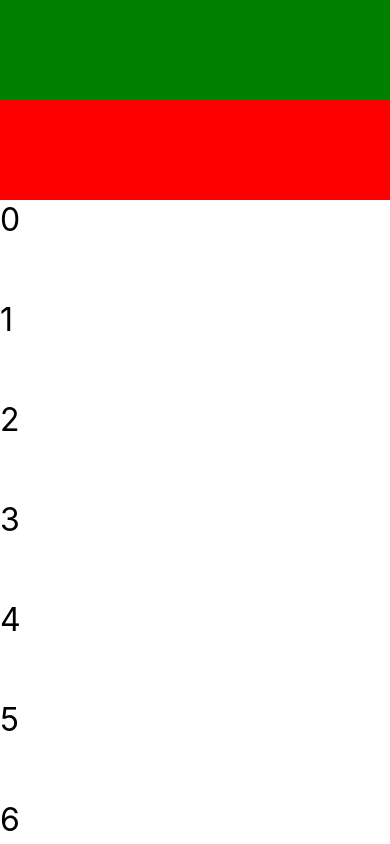
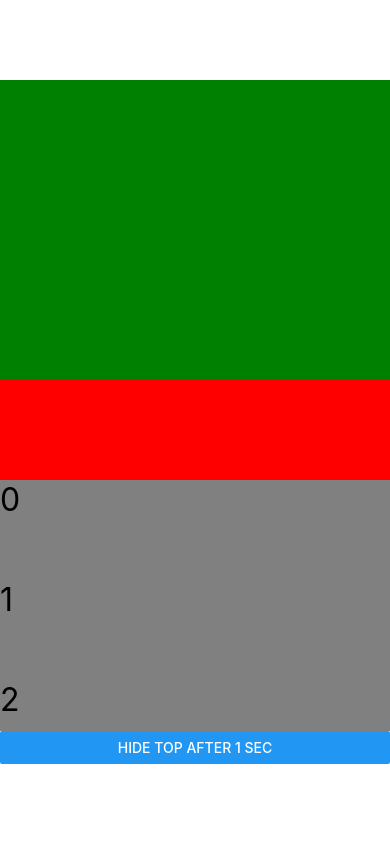
Before and after one commit to Bardiamist/diff, a React Native app: screen / in a window 390 px wide. Built offline with nearby package versions, Linux system fonts and the light colour scheme.

Commit message:
Reproduce problem

```diff
--- a/App.tsx
+++ b/App.tsx
@@ -1,11 +1,11 @@
 import {
   useState,
   useMemo,
-  useEffect,
 } from 'react';
 import {
   View,
   Text,
+  Button,
   Animated,
 } from 'react-native';
 
@@ -35,27 +35,31 @@ function App(): React.JSX.Element {
     ],
   }), [scrollAnimatedValue]);
 
-  useEffect(() => {
-    setTimeout(() => {
-      setIsNeedToHideTop(!isNeedToHideTop);
-    }, 3000);
-  }, [isNeedToHideTop]);
-
   return (
+    <View style={{ marginVertical: 80, flex: 1 }}>
       <Animated.SectionList
         stickySectionHeadersEnabled
-      sections={[{ data: [0, 1, 2, 3, 4, 5, 6, 7, 8, 9] }]}
+        sections={[{ data: [0, 1, 2, 3, 4, 5, 6, 7, 8, 9, 10, 11, 12, 13, 14, 15, 16, 17, 18] }]}
         renderItem={({ item }) => (
-        <Text style={{ height: 100, fontSize: 32 }}>{item}</Text>
+          <Text style={{ height: 100, fontSize: 32, backgroundColor: 'gray' }}>{item}</Text>
         )}
         ListHeaderComponent={(
           <Animated.View style={animatedTopStyle}>
-          {isNeedToHideTop ? null : <View style={{ height: 100, backgroundColor: 'green' }} />}
+            {isNeedToHideTop ? null : <View style={{ height: 300, backgroundColor: 'green' }} />}
           </Animated.View>
         )}
         renderSectionHeader={() => <View style={{ height: 100, backgroundColor: 'red' }} />}
         onScroll={onScroll}
       />
+      <Button
+        title={`${isNeedToHideTop ? 'Show' : 'Hide'} top after 1 sec`}
+        onPress={() => {
+          setTimeout(() => {
+            setIsNeedToHideTop(!isNeedToHideTop);
+          }, 1000);
+        }}
+      />
+    </View>
   );
 }
 
```
Lines whose indentation alone changed are shown as unchanged.
